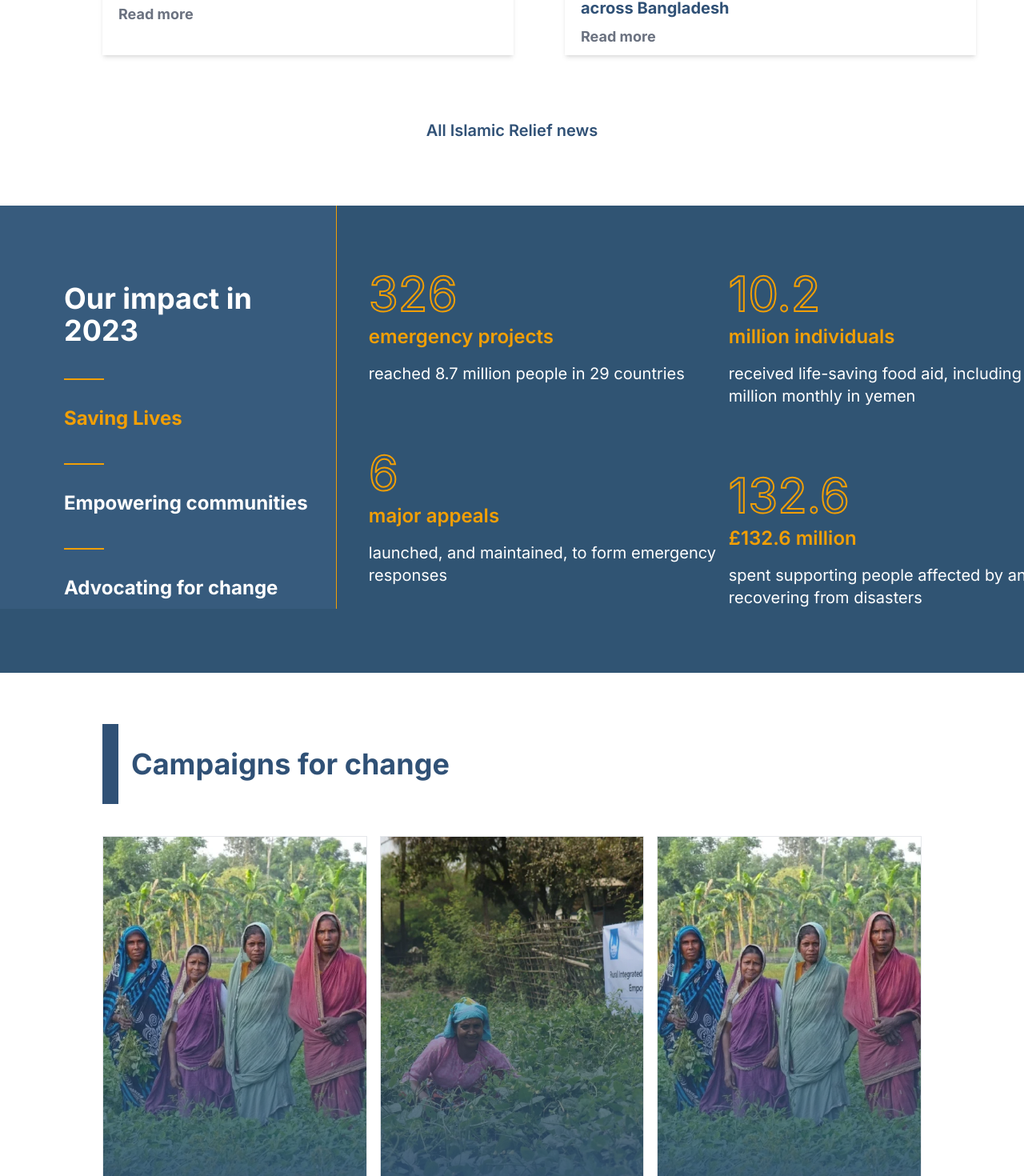
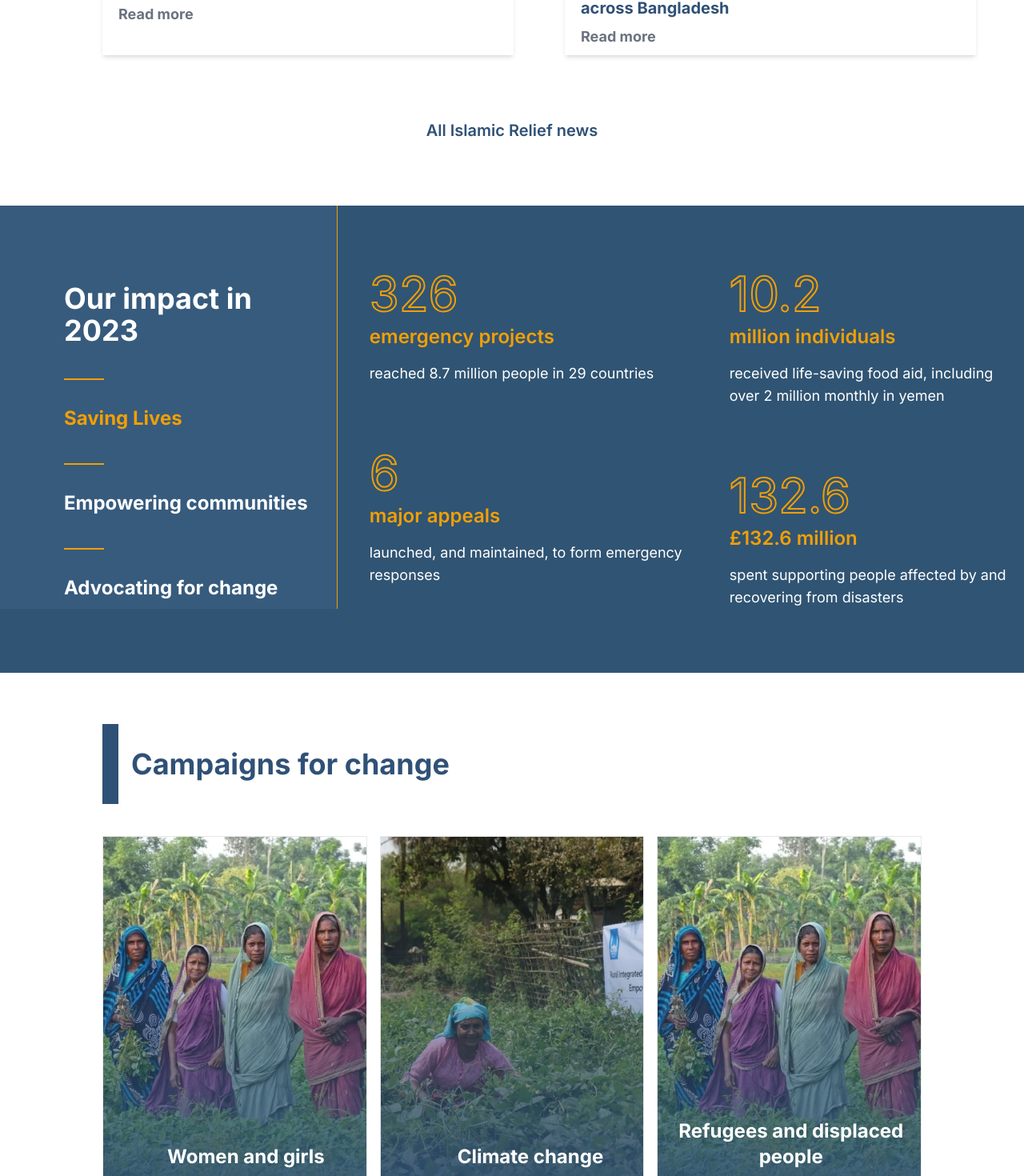
Before and after one commit to spanzyteo/islam, a Next.js app: page / in a window 1280 px wide. Shown: the part 1694-3164 px from the top of the page at 80% size. Built offline with nearby package versions, Linux system fonts and the light colour scheme.

Commit message:
recent modifications

```diff
--- /dev/null
+++ b/app/components/FourthBody.tsx
@@ -0,0 +1,9 @@
+import React from 'react'
+
+const FourthBody = () => {
+  return (
+    <div>FourthBody</div>
+  )
+}
+
+export default FourthBody
--- a/app/components/SecondBody.tsx
+++ b/app/components/SecondBody.tsx
@@ -75,7 +75,7 @@ const SecondBody = () => {
                 <h1 className="text-[#F29F05] text-2xl font-semibold mt-2">
                   {item.text1b}
                 </h1>
-                <h1 className="text-white md:text-xl text-md mt-4 lg:w-[100%] w-[220px]">
+                <h1 className="text-white md:text-lg text-md mt-4 lg:w-[100%] w-[220px]">
                   {item.text1c}
                 </h1>
               </div>
@@ -89,7 +89,7 @@ const SecondBody = () => {
                 <h1 className="text-[#F29F05] text-2xl font-semibold mt-2">
                   {item.text2b}
                 </h1>
-                <h1 className="text-white md:text-xl text-md mt-4 lg:w-[450px] w-[220px]">
+                <h1 className="text-white md:text-lg text-md mt-4 lg:w-[450px] w-[220px]">
                   {item.text2c}
                 </h1>
               </div>
@@ -105,7 +105,7 @@ const SecondBody = () => {
                 <h1 className="text-[#F29F05] text-2xl font-semibold mt-2">
                   {item.text3b}
                 </h1>
-                <h1 className="text-white md:text-xl text-md mt-4 lg:w-[100%] w-[220px]">
+                <h1 className="text-white md:text-lg text-md mt-4 lg:w-[100%] w-[220px]">
                   {item.text3c}
                 </h1>
               </div>
@@ -119,7 +119,7 @@ const SecondBody = () => {
                 <h1 className="text-[#F29F05] text-2xl font-semibold mt-2">
                   {item.text4b}
                 </h1>
-                <h1 className="text-white md:text-xl text-md mt-4 lg:w-[450px] w-[220px]">
+                <h1 className="text-white md:text-lg text-md mt-4 lg:w-[100%] w-[220px]">
                   {item.text4c}
                 </h1>
               </div>
--- a/app/components/ThirdBody.tsx
+++ b/app/components/ThirdBody.tsx
@@ -33,6 +33,9 @@ const ThirdBody = () => {
               backgroundColor: 'rgba(48, 81, 118, 0.6)',
             }}
           ></div>
+          <h1 className="font-bold text-2xl text-white z-50 absolute bottom-5 left-[5rem]">
+            Women and girls
+          </h1>
         </div>
         <div
           className="md:block hidden h-[438px] lg:w-[366px] md:w-[346px] w-[100%] relative bg-cover bg-center border cursor-pointer overflow-hidden group"
@@ -56,6 +59,9 @@ const ThirdBody = () => {
               backgroundColor: 'rgba(48, 81, 118, 0.6)',
             }}
           ></div>
+          <h1 className="font-bold text-2xl text-white z-50 absolute bottom-5 left-[6rem]">
+            Climate change
+          </h1>
         </div>
         <div
           className="lg:block hidden h-[438px] lg:w-[366px] md:w-[346px] w-[100%] relative bg-cover bg-center border cursor-pointer overflow-hidden group"
@@ -79,6 +85,9 @@ const ThirdBody = () => {
               backgroundColor: 'rgba(48, 81, 118, 0.6)',
             }}
           ></div>
+          <h1 className="font-bold text-2xl text-white z-50 absolute bottom-5 left-[0.25rem] text-center">
+            Refugees and displaced people
+          </h1>
         </div>
       </div>
     </div>
```
